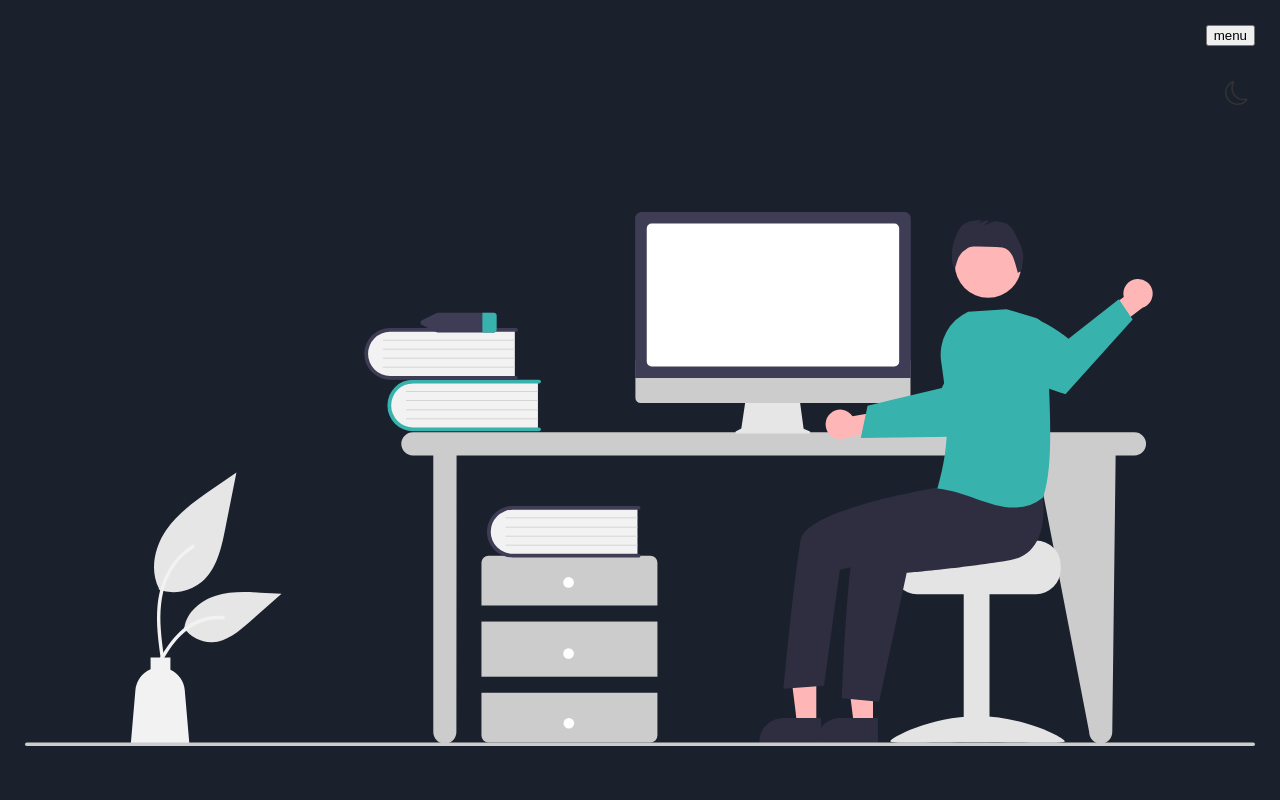
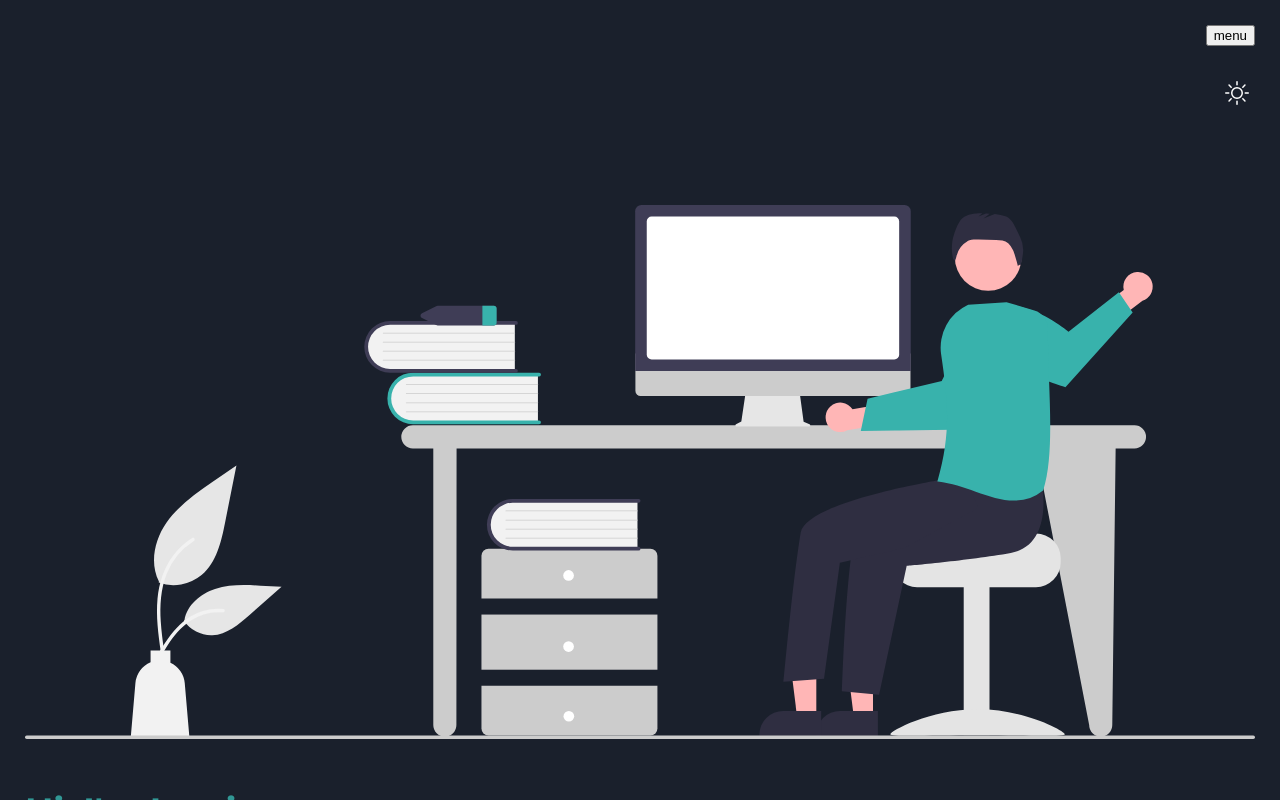
Before and after one commit to lewisRotchell/portfolio-v4, a Next.js app: page / in a window 1280 px wide. Both pictures are taken after a click on the button 1237 px from the left and 96 px from the top of the page. Shown: the top 800 px of the page. Built offline with nearby package versions, Linux system fonts and the light colour scheme.

Commit message:
Added dark mode button transition

```diff
--- a/components/Hero.module.scss
+++ b/components/Hero.module.scss
@@ -13,16 +13,44 @@
     font-weight: 500;
   }
 
-  .colorModeBtn {
-    margin-bottom: 100px;
+  .moon {
     margin-left: auto;
     background-color: transparent;
     border: none;
     font-size: 1.5rem;
     color: #333;
+    visibility: hidden;
+    opacity: 0;
+    transition: opacity 0.5s ease-in-out;
+    position: absolute;
+    right: 25px;
+    max-height: 0;
+    overflow: hidden;
+  }
+
+  .sun {
+    margin-left: auto;
+    background-color: transparent;
+    border: none;
+    font-size: 1.5rem;
+    color: #333;
+    visibility: hidden;
+    opacity: 0;
+    transition: opacity 0.5s ease-in-out;
+    position: absolute;
+    right: 25px;
+    color: #fff;
+  }
+
+  .appear {
+    visibility: visible;
+    opacity: 1;
+    transition: opacity 0.5s ease-in-out;
+    max-height: 25px;
   }
 
   .heroImg {
+    margin-top: 125px;
     width: 100%;
   }
 
--- a/components/Hero.tsx
+++ b/components/Hero.tsx
@@ -2,6 +2,7 @@ import { useContext } from "react";
 import { ThemeContext } from "../context/ThemeProvider";
 import classes from "./Hero.module.scss";
 import { BsMoon } from "react-icons/bs";
+import { BsSun } from "react-icons/bs";
 import { Button } from "./Button";
 
 interface HeroProps {}
@@ -10,8 +11,17 @@ export const Hero: React.FC<HeroProps> = ({}) => {
   const { toggleTheme, theme } = useContext(ThemeContext);
   return (
     <section className={`${classes.hero} container`}>
-      <button onClick={() => toggleTheme()} className={classes.colorModeBtn}>
+      <button
+        onClick={() => toggleTheme()}
+        className={`${classes.moon} ${theme === "light" ? classes.appear : ""}`}
+      >
         <BsMoon />
+      </button>
+      <button
+        onClick={() => toggleTheme()}
+        className={`${classes.sun} ${theme === "dark" ? classes.appear : ""}`}
+      >
+        <BsSun />
       </button>
       <img
         className={classes.heroImg}
```
